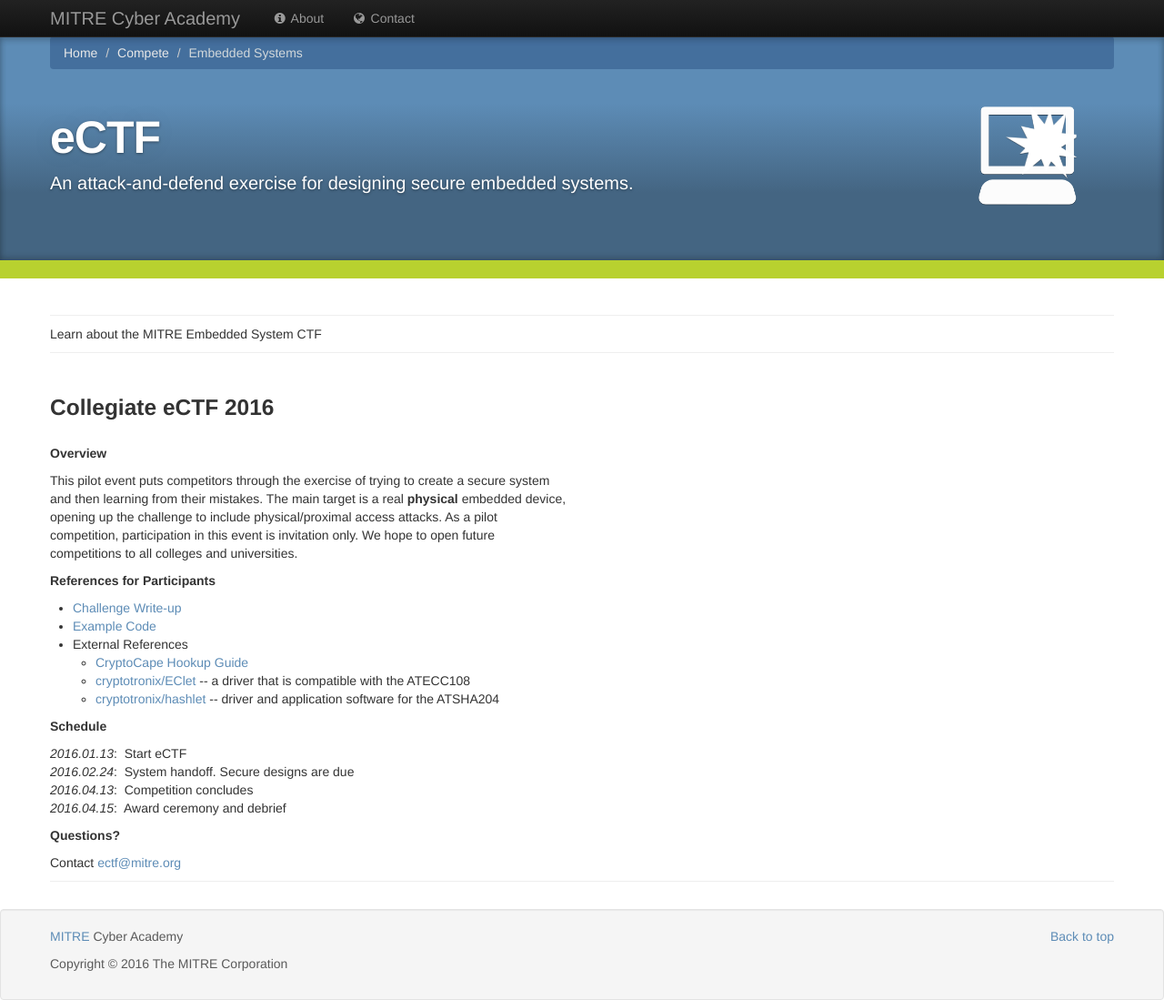
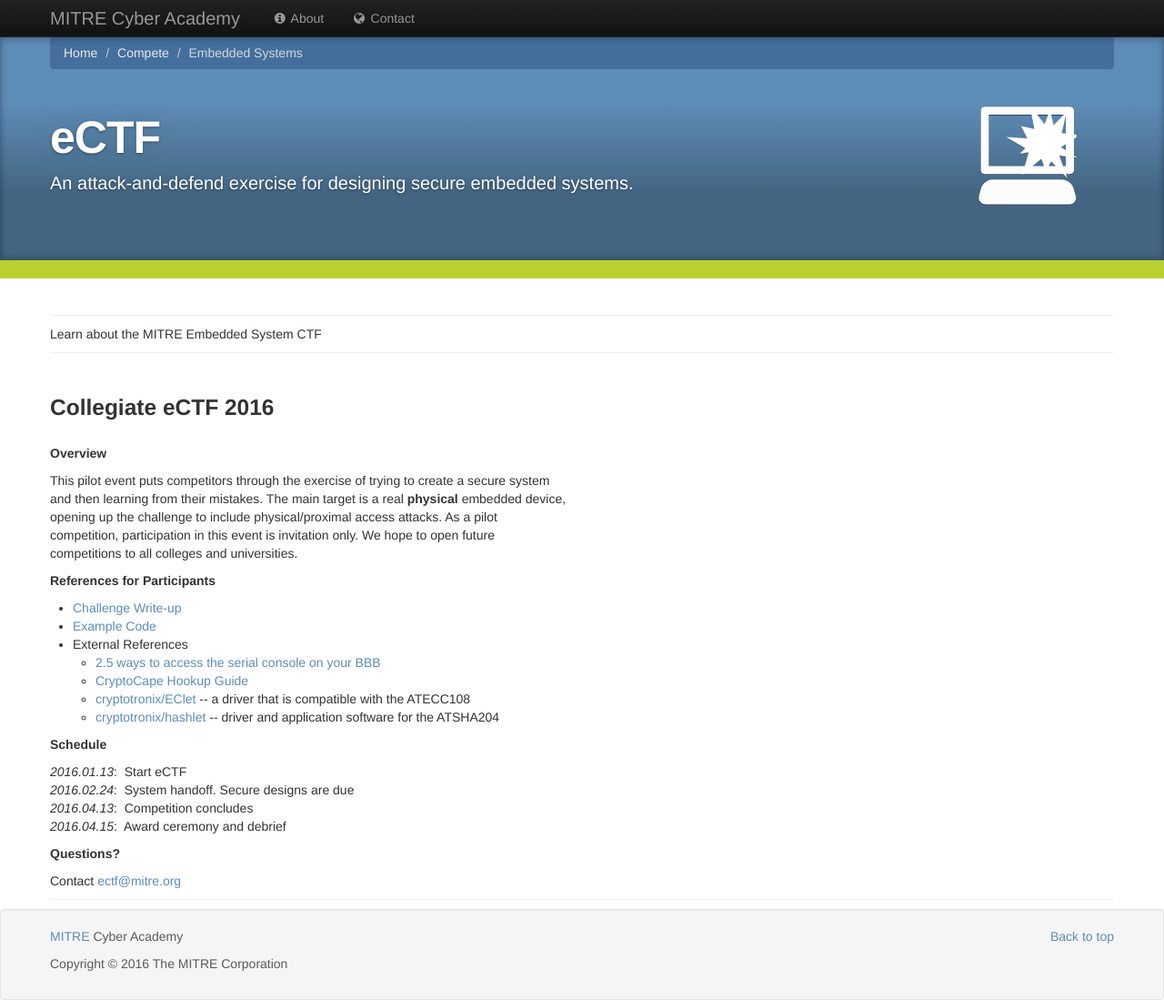
Before and after one commit to mitre-cyber-academy/mitre-cyber-academy.github.io, a Jekyll site: the page built from competitions/embedded/index.html, in a window 1280 px wide and 1099 px high. Shown: the whole window at 91% size. Built offline with Jekyll 4.4.1, drawn with Linux system fonts in a browser that asks for light colours.

Commit message:
added reference for tips on hooking up to serial console on BBB

```diff
--- a/competitions/embedded/index.html
+++ b/competitions/embedded/index.html
@@ -35,6 +35,7 @@ title: MITRE Cyber Academy | Embedded
                 <li><a href='https://github.com/mitre-cyber-academy/2016-ectf-insecure-example'>Example Code</a></li>
                 <li>External References
                     <ul>
+                    <li><a href='http://dave.cheney.net/2013/09/22/two-point-five-ways-to-access-the-serial-console-on-your-beaglebone-black'>2.5 ways to access the serial console on your BBB</a>
                     <li><a href='https://learn.sparkfun.com/tutorials/cryptocape-hookup-guide'>CryptoCape Hookup Guide</a>
                     <li><a href='https://github.com/cryptotronix/EClet'>cryptotronix/EClet</a> -- a driver that is compatible with the ATECC108</li>
                     <li><a href='https://github.com/cryptotronix/hashlet'>cryptotronix/hashlet</a> -- driver and application software for the ATSHA204</li>
```
